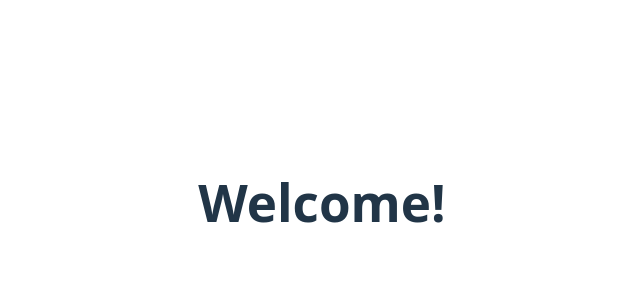
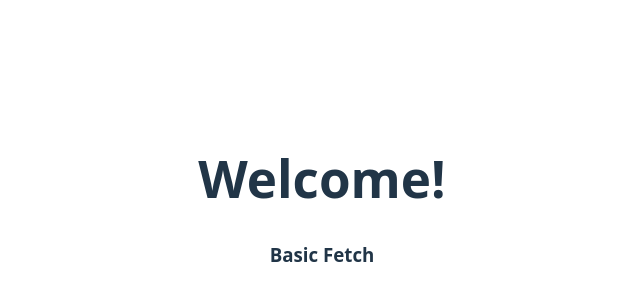
Before and after one commit to Coniferish/react-api, a React (Vite) app: page / in a window 1280 px wide. Shown: the part 198-498 px from the top of the page, without its empty margins (318-958 px from the left). Built offline with nearby package versions, Linux system fonts and the light colour scheme.

Commit message:
init exercise list for navigation

```diff
--- a/src/components/Home.jsx
+++ b/src/components/Home.jsx
@@ -1,7 +1,12 @@
+import { exercises } from "../exercises"
+
 export default function Home(){
     return (
         <>
             <h1>Welcome!</h1>
+            {exercises.map(
+                exercise => <h3 key={exercise.id}>{exercise.title}</h3>
+            )}
         </>
     )
 }
--- /dev/null
+++ b/src/exercises/index.jsx
@@ -0,0 +1,6 @@
+// I do not like this set up of manually maintaining a list of exercises, but it's the simple solution.
+
+// -- Don't forget to keep this updated and matching the exercises in this folder --
+export const exercises = [
+    { id: '01-basic-fetch', title: 'Basic Fetch', description: '...' },
+]
```
Also changed, not shown: 1 other file (tests, documents, lock files or other folders).
